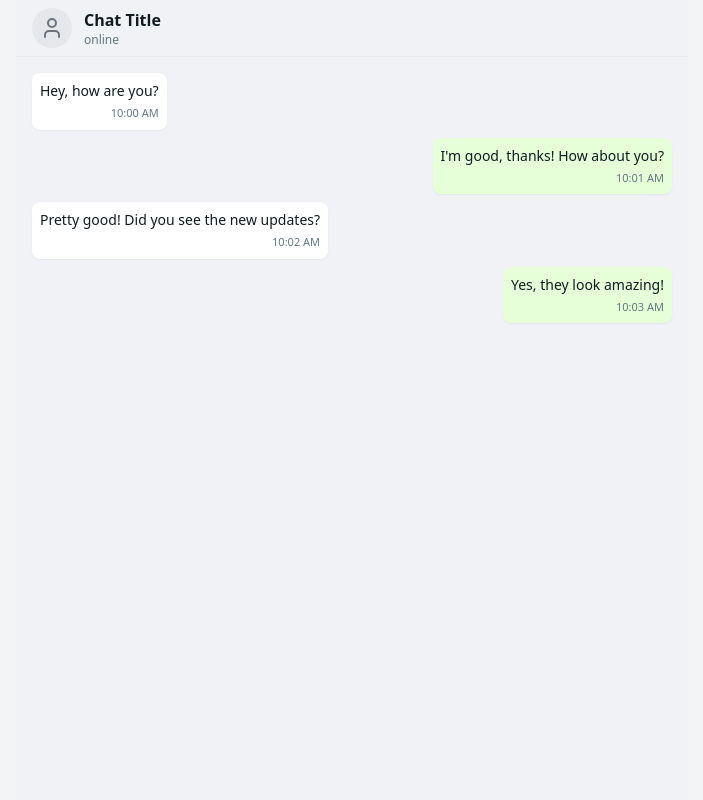
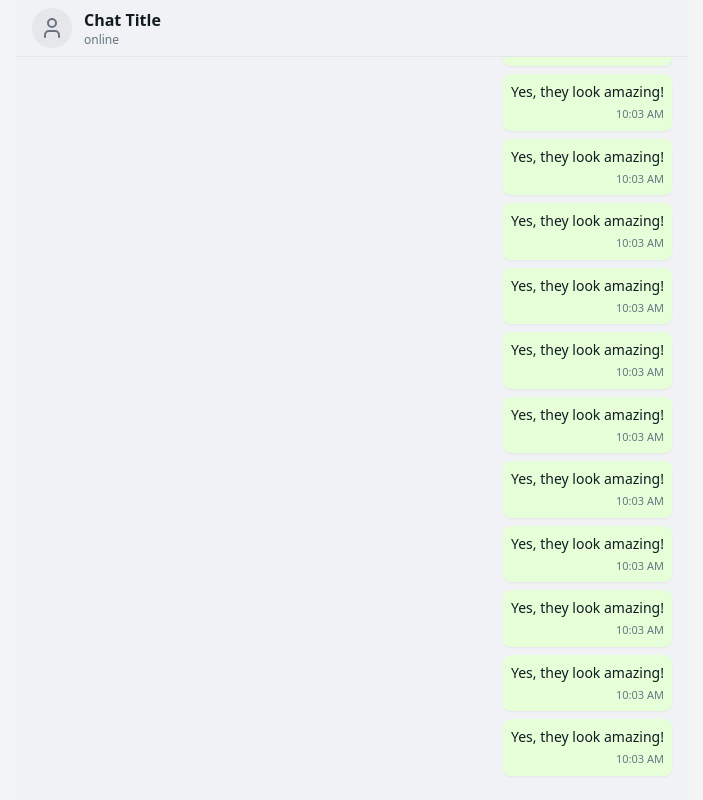
Before and after one commit to Morphase27/memories-together, a React (Vite) app: page / in a window 1280 px wide. Shown: the whole page, without its empty margins (288-991 px from the left). Built offline with nearby package versions, Linux system fonts and the light colour scheme.

Commit message:
Add test message to test scrolling

```diff
--- a/src/components/Chat.tsx
+++ b/src/components/Chat.tsx
@@ -9,6 +9,21 @@ const sampleMessages = [
   { text: "I'm good, thanks! How about you?", timestamp: "10:01 AM", isSent: true },
   { text: "Pretty good! Did you see the new updates?", timestamp: "10:02 AM", isSent: false },
   { text: "Yes, they look amazing!", timestamp: "10:03 AM", isSent: true },
+  { text: "Yes, they look amazing!", timestamp: "10:03 AM", isSent: true },
+  { text: "Yes, they look amazing!", timestamp: "10:03 AM", isSent: true },
+  { text: "Yes, they look amazing!", timestamp: "10:03 AM", isSent: true },
+  { text: "Yes, they look amazing!", timestamp: "10:03 AM", isSent: true },
+  { text: "Yes, they look amazing!", timestamp: "10:03 AM", isSent: true },
+  { text: "Yes, they look amazing!", timestamp: "10:03 AM", isSent: true },
+  { text: "Yes, they look amazing!", timestamp: "10:03 AM", isSent: true },
+  { text: "Yes, they look amazing!", timestamp: "10:03 AM", isSent: true },
+  { text: "Yes, they look amazing!", timestamp: "10:03 AM", isSent: true },
+  { text: "Yes, they look amazing!", timestamp: "10:03 AM", isSent: true },
+  { text: "Yes, they look amazing!", timestamp: "10:03 AM", isSent: true },
+  { text: "Yes, they look amazing!", timestamp: "10:03 AM", isSent: true },
+  { text: "Yes, they look amazing!", timestamp: "10:03 AM", isSent: true },
+  { text: "Yes, they look amazing!", timestamp: "10:03 AM", isSent: true },
+  { text: "Yes, they look amazing!", timestamp: "10:03 AM", isSent: true }
 ];
 
 const Chat = () => {
```
